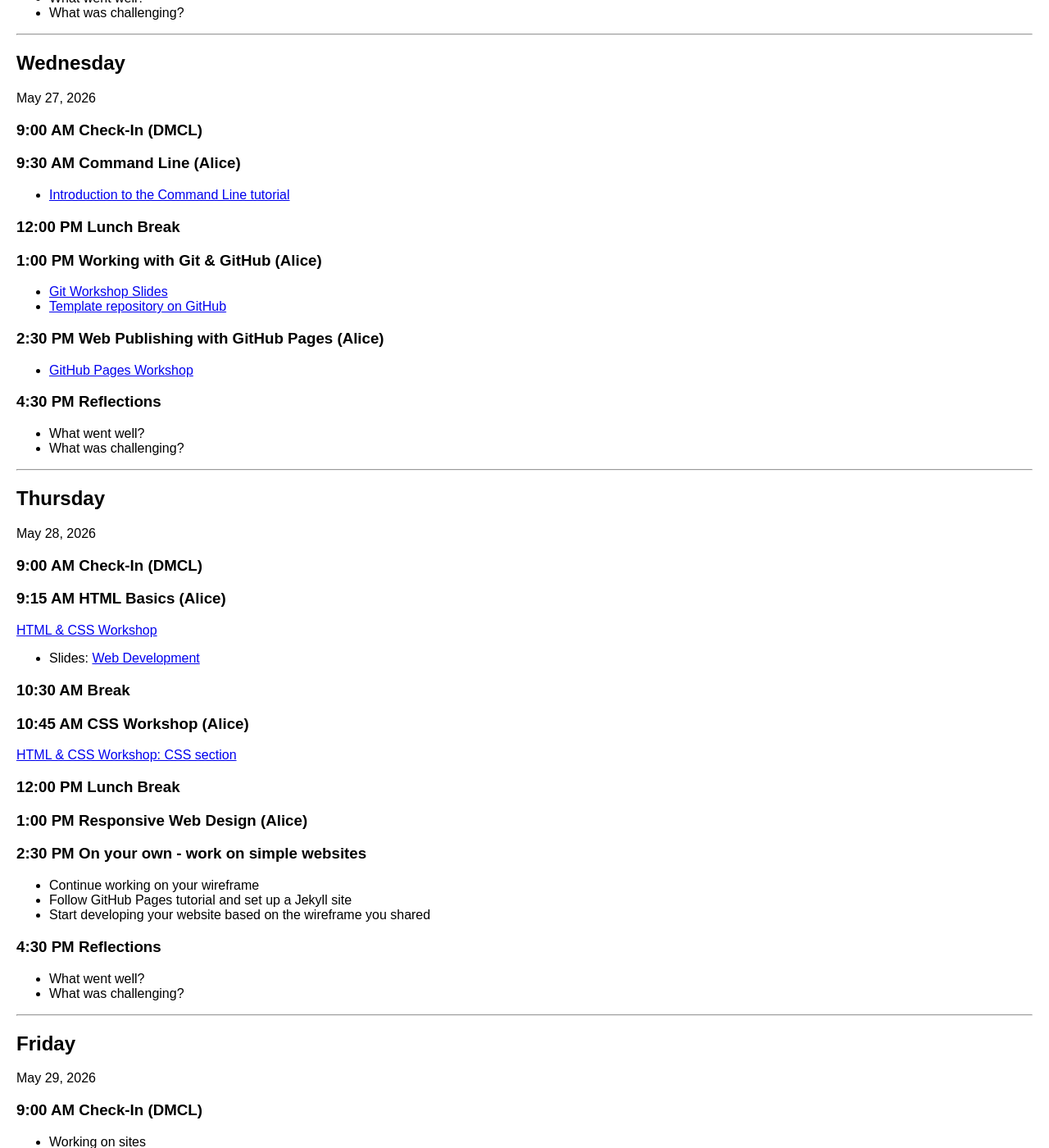
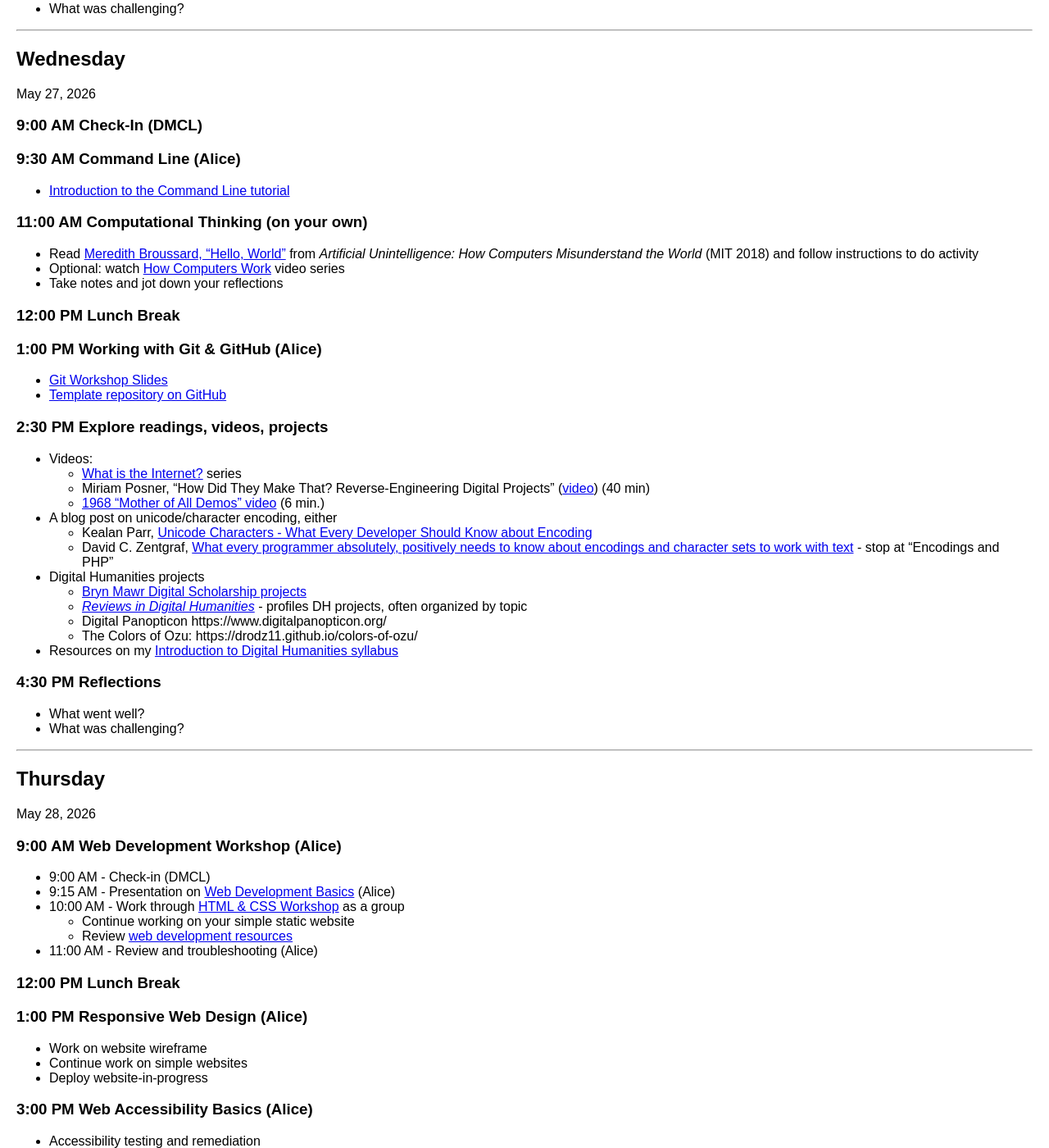
Before and after one commit to digbmc/dssf-syll, a Jekyll site: the page built from _weeks/01-intro.md, in a window 1280 px wide and 1400 px high, scrolled down 1862 px. Shown: the whole window at 82% size. Built offline with Jekyll 4.4.1, drawn with Linux system fonts in a browser that asks for light colours; some of the changed text lies outside the part shown.

Commit message:
updated schedule

```diff
--- a/_weeks/01-intro.md
+++ b/_weeks/01-intro.md
@@ -9,10 +9,18 @@
 
 "Brünhilde", Adolph Edward Weidhaas (1936), from [Library of Congress, ppmsca 51533](https://www.loc.gov/resource/ppmsca.51533/)
 
-## Resources of Interest
-- [How Computers Work](https://www.khanacademy.org/computing/code-org/computers-and-the-internet/how-computers-work/v/khan-academy-and-codeorg-introducing-how-computers-work)
-- [What is the Internet?](https://www.youtube.com/watch?v=Dxcc6ycZ73M&list=PLzdnOPI1iJNfMRZm5DDxco3UdsFegvuB7&t=3s)
-- [Web publishing resources](../resources/web)
+## Action items
+- [ ] Account set-up and installations
+
+- [ ] Submit hours in Workday (Wed 5/27)
+
+- [ ] Complete personal website (Fri 5/29)
+
+- [ ] Complete log entry (every day)
+
+- [ ] Complete workshop tasks and share outputs
+
+
 
 ---
 
@@ -56,19 +64,14 @@
 - Sign up for a [GitHub account](https://github.com/) and [sign up for the Student Developer Pack](https://education.github.com/pack)
 <!-- - Sign up for ACCESS? -->
 
-### 3:00 PM Computational Thinking
+### 3:00 PM Web Publishing with GitHub Pages (Alice)
 
-- Read [Meredith Broussard, "Hellow, World"](https://direct.mit.edu/books/book/3671/chapter/122355/Hello-World) from *Artificial Unintelligence: How Computers Misunderstand the World* (MIT 2018) and follow instructions to do activity
-- Optional videos:
-  - [How Computers Work](https://www.khanacademy.org/computing/code-org/computers-and-the-internet/how-computers-work/v/khan-academy-and-codeorg-introducing-how-computers-work)
-  - [What is the Internet?](https://www.youtube.com/watch?v=Dxcc6ycZ73M&list=PLzdnOPI1iJNfMRZm5DDxco3UdsFegvuB7&t=3s)
-- Take notes and jot down your reflections
+- [GitHub Pages Workshop](https://github.com/tri-cods/github-pages)
 
-### 4:00 PM Writting with Markdown & VS Code (Alice)
 
 - [Markdown Guide](https://www.markdownguide.org/cheat-sheet/)
 
-### 4:30 PM Reflections
+### 4:15 PM Logs and Reflections
 
 - What went well?
 - What was challenging?
@@ -83,14 +86,33 @@
 ### 9:30 AM Command Line (Alice)
 - [Introduction to the Command Line tutorial](https://digbmc.github.io/command-line/)
 
+### 11:00 AM Computational Thinking (on your own)
+
+- Read [Meredith Broussard, "Hello, World"](https://direct.mit.edu/books/book/3671/chapter/122355/Hello-World) from *Artificial Unintelligence: How Computers Misunderstand the World* (MIT 2018) and follow instructions to do activity
+- Optional: watch [How Computers Work](https://www.khanacademy.org/computing/code-org/computers-and-the-internet/how-computers-work/v/khan-academy-and-codeorg-introducing-how-computers-work) video series
+- Take notes and jot down your reflections
+
 ### 12:00 PM Lunch Break
 
 ### 1:00 PM Working with Git & GitHub (Alice)
 - [Git Workshop Slides](https://alicemcgrath.digital.brynmawr.edu/pres/git-hub.html)
 - [Template repository on GitHub](https://github.com/digbmc/git-hub-ws)
 
-### 2:30 PM Web Publishing with GitHub Pages (Alice)
-- [GitHub Pages Workshop](https://github.com/tri-cods/github-pages)
+### 2:30 PM Explore readings, videos, projects
+- Videos:
+  - [What is the Internet?](https://www.youtube.com/watch?v=Dxcc6ycZ73M&list=PLzdnOPI1iJNfMRZm5DDxco3UdsFegvuB7&t=3s) series
+  - Miriam Posner, “How Did They Make That? Reverse-Engineering Digital Projects” ([video](https://miriamposner.com/blog/how-did-they-make-that-the-video/)) (40 min)
+  - [1968 “Mother of All Demos” video](https://www.youtube.com/watch?v=B6rKUf9DWRI) (6 min.)
+- A blog post on unicode/character encoding, either
+  - Kealan Parr, [Unicode Characters - What Every Developer Should Know about Encoding](https://www.freecodecamp.org/news/everything-you-need-to-know-about-encoding/)
+  - David C. Zentgraf, [What every programmer absolutely, positively needs to know about encodings and character sets to work with text](http://kunststube.net/encoding/) - stop at “Encodings and PHP”
+- Digital Humanities projects
+  - [Bryn Mawr Digital Scholarship projects](https://digitalscholarship.blogs.brynmawr.edu/projects/)
+  - [*Reviews in Digital Humanities*](https://reviewsindh.pubpub.org/) - profiles DH projects, often organized by topic
+  - Digital Panopticon https://www.digitalpanopticon.org/
+  - The Colors of Ozu: https://drodz11.github.io/colors-of-ozu/
+- Resources on my [Introduction to Digital Humanities syllabus](https://atmcgrath.github.io/intro-dh/syllabus)
+
 
 ### 4:30 PM Reflections
 - What went well?
@@ -101,25 +123,28 @@
 ## Thursday
 May 28, 2026
 
-### 9:00 AM Check-In (DMCL)
+### 9:00 AM Web Development Workshop (Alice)
 
-### 9:15 AM HTML Basics (Alice)
-[HTML & CSS Workshop](https://github.com/tri-cods/html-css/)
-- Slides: [Web Development](https://brynmawr-my.sharepoint.com/:p:/g/personal/amcgrath1_brynmawr_edu/Ebk0Itz2FClIj1Sbk5boNCYBa7Ip2LI8AAozEOYU8XJjFw?e=Mcdys6)
+- 9:00 AM - Check-in (DMCL)
+- 9:15 AM - Presentation on [Web Development Basics](https://brynmawr-my.sharepoint.com/:p:/g/personal/amcgrath1_brynmawr_edu/Ebk0Itz2FClIj1Sbk5boNCYBa7Ip2LI8AAozEOYU8XJjFw?e=Mcdys6) (Alice)
+- 10:00 AM - Work through [HTML & CSS Workshop](https://github.com/tri-cods/html-css/) as a group
+  - Continue working on your simple static website
+  - Review [web development resources](../resources/web)
 
-### 10:30 AM Break
-
-### 10:45 AM CSS Workshop (Alice)
-[HTML & CSS Workshop: CSS section](https://github.com/tri-cods/html-css/blob/main/sections/10-css_basic.md)
+- 11:00 AM - Review and troubleshooting (Alice)
 
 ### 12:00 PM Lunch Break
 
 ### 1:00 PM Responsive Web Design (Alice)
 
-### 2:30 PM On your own - work on simple websites
-- Continue working on your wireframe
-- Follow GitHub Pages tutorial and set up a Jekyll site
-- Start developing your website based on the wireframe you shared
+- Work on website wireframe
+- Continue work on simple websites
+- Deploy website-in-progress
+
+### 3:00 PM Web Accessibility Basics (Alice)
+
+- Accessibility testing and remediation
+- Continue work on simple websites
 
 ### 4:30 PM Reflections
 - What went well?
@@ -136,11 +161,12 @@
 ### 10:00 AM Project Management Workshop (Jenny Spohrer)
 - Location TBD
 
-### 11:30 AM Web Accessibility Basics (Alice)
-
 ### 12:00 PM Lunch Break
 
 ### 1:00 PM Working on websites
+
+- Work on your own or in small groups to refine
+- Deploy as you go
 
 ### 3:00 PM Demo websites
 
@@ -157,4 +182,18 @@
 - What was most challenging this week?
 - What are you looking forward to next week?
 
+---
+
+## Saturday
+
+May 30, 2026
+
+### 12:50 PM *There Will Be Blood* screening
+
+*There Will Be Blood* (Paul Thomas Anderson, 2007) on 35 mm film.
+
+- Meet at 12:50 PM in the lobby of Bryn Mawr Film Institute (Alice will give you your tickets)
+- Film begins at 1:15
+- Discussion afterwards (location TBD)
+
 [Next week >>](02-data)
```
Also changed, not shown: other parts of _weeks/01-intro.md (+0 -1 lines), _resources/web.md (+7 -3 lines).
